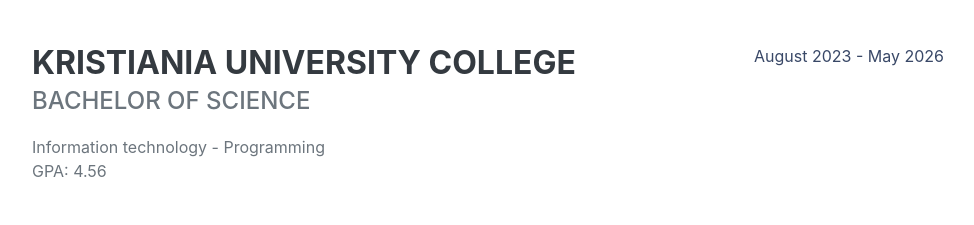
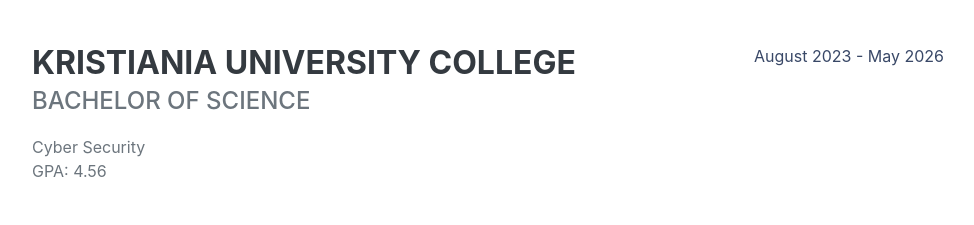
Before and after one commit to DrKrisz/cv, a plain HTML site: page index.html in a window 1280 px wide. Shown: the part 2360-2585 px from the top of the page, without its empty margins (288-1262 px from the left). Drawn offline with nearby package versions, Linux system fonts and the light colour scheme; a web font is replaced by a local one.

Commit message:
Update index.html

```diff
--- a/index.html
+++ b/index.html
@@ -113,7 +113,7 @@
                         <div class="flex-grow-1">
                             <h3 class="mb-0">Kristiania University College</h3>
                             <div class="subheading mb-3">Bachelor of Science</div>
-                            <div>Information technology - Programming</div>
+                            <div>Cyber Security</div>
                             <p>GPA: 4.56</p>
                         </div>
                         <div class="flex-shrink-0"><span class="text-primary">August 2023 - May 2026</span></div>
```
